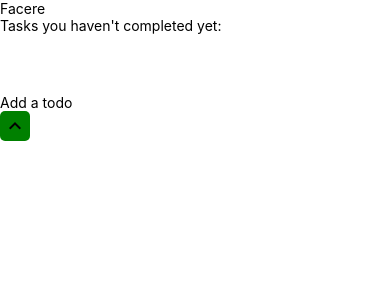
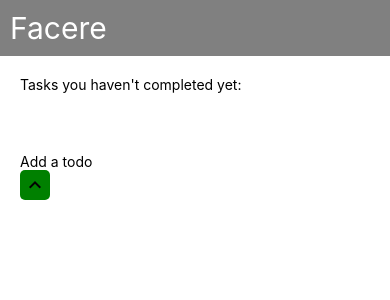
Before and after one commit to fullstackingdevelopment/facere, a React Native app: screen / in a window 390 px wide. Shown: the top 300 px of the page. Built offline with nearby package versions, Linux system fonts and the light colour scheme.

Commit message:
Basic styling added

```diff
--- a/Article.tsx
+++ b/Article.tsx
@@ -1,10 +1,17 @@
-import { View } from 'react-native';
+import { View, StyleSheet } from 'react-native';
 import TodoList from './TodoList';
 
 export default function Article() {
   return (
-    <View>
+    <View style={styles.container}>
       <TodoList />
     </View>
-  )
-}
+  );
+};
+
+const styles = StyleSheet.create({
+  container: {
+    margin: 20,
+    backgroundColor: 'white',
+  }
+})
--- a/Header.tsx
+++ b/Header.tsx
@@ -1,9 +1,20 @@
-import { View, Text } from 'react-native';
+import { View, Text, StyleSheet } from 'react-native';
 
 export default function Header() {
   return (
-    <View>
-      <Text>Facere</Text>
+    <View style={styles.container}>
+      <Text style={styles.header}>Facere</Text>
     </View>
-  )
-}
+  );
+};
+
+const styles = StyleSheet.create({
+  container: {
+    backgroundColor: 'grey',
+  },
+  header: {
+    padding: 10,
+    fontSize: 30,
+    color: 'white',
+  },
+})
```
